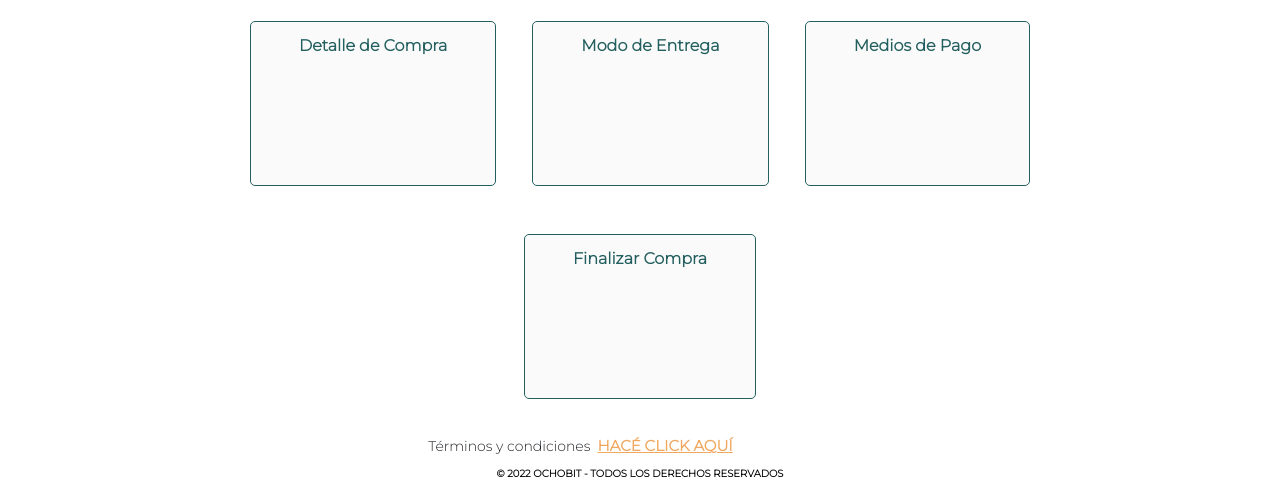
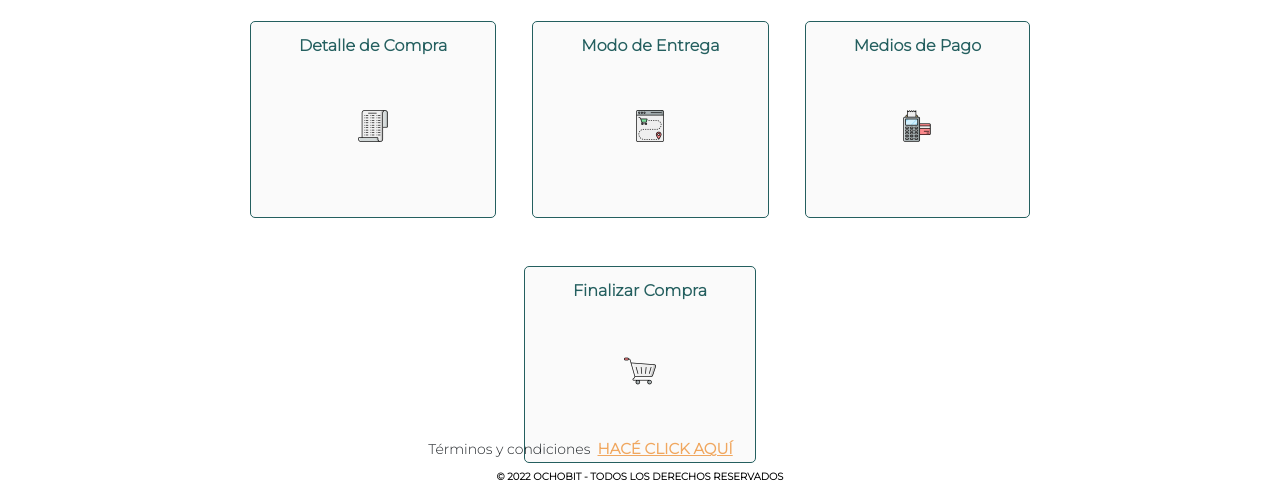
Before and after one commit to hernan04/fullstack, a plain HTML site: page FrontEnd/carrito.html in a window 1280 px wide. Shown: the part 316-801 px from the top of the page. Drawn offline with nearby package versions, Linux system fonts and the light colour scheme; the site is published under a folder, as on GitHub Pages, so addresses that start at the root find nothing.

Commit message:
Update carrito.html
Los cambios que se hicieron, son porque GitHub Pages no estaba leyendo correctamente la ruta de las imágenes.
Por lo que tuve que eliminar la barra (/) del principio de la URL que me linkeaba a las imágenes (/imágenes/fullstack...) para dejarla con el enrutamiento que GitHub Pages me leería como correcto (/imágenes/fullstack...)

```diff
--- a/FrontEnd/carrito.html
+++ b/FrontEnd/carrito.html
@@ -61,22 +61,22 @@
             <div>
                 <a href="templatemo_521_get_ready/index.html"><div class="sub-secciones">
                     <h3>Detalle de Compra</h3>
-                    <img src="/imágenes/lista-de-la-compra.png" alt="">
+                    <img src="imágenes/lista-de-la-compra.png" alt="">
                 </div></a>
 
                 <a href="templatemo_521_get_ready/index.html"><div class="sub-secciones">
                     <h3> Modo de Entrega</h3>
-                    <img src="/imágenes/rastreo-de-orden.png" alt="">
+                    <img src="imágenes/rastreo-de-orden.png" alt="">
                 </div></a>
 
                 <a href="templatemo_521_get_ready/index.html"><div class="sub-secciones">
                     <h3> Medios de Pago</h3>
-                    <img src="/imágenes/pos-terminal.png" alt="">
+                    <img src="imágenes/pos-terminal.png" alt="">
                 </div></a>
 
                 <a href="templatemo_521_get_ready/index.html"><div class="sub-secciones">
                     <h3> Finalizar Compra</h3>
-                    <img src="/imágenes/carrito-de-compras.png" alt="">
+                    <img src="imágenes/carrito-de-compras.png" alt="">
                 </div></a>
             </div>
         </div>
```
